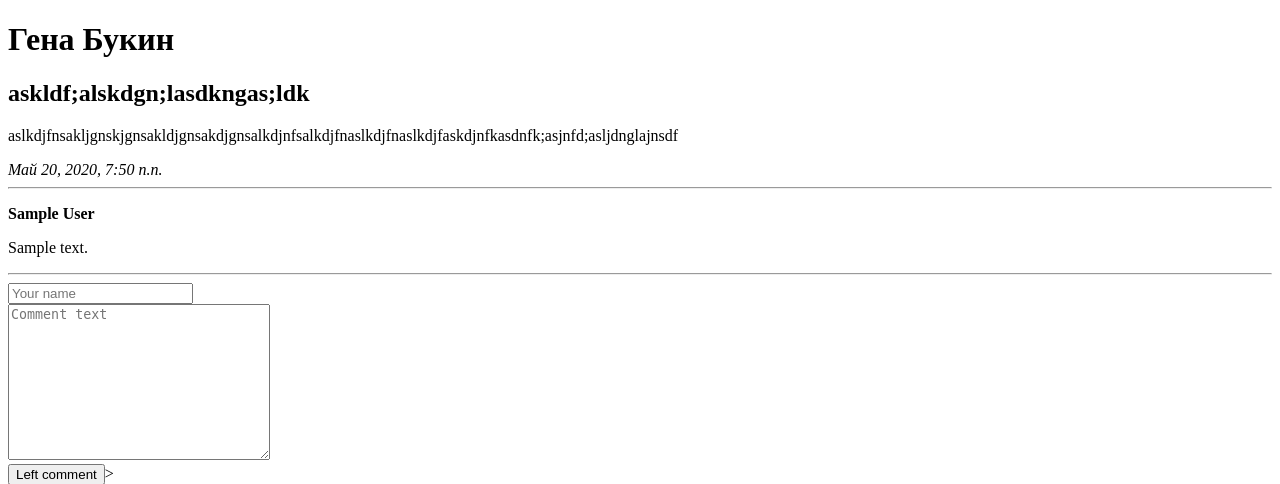
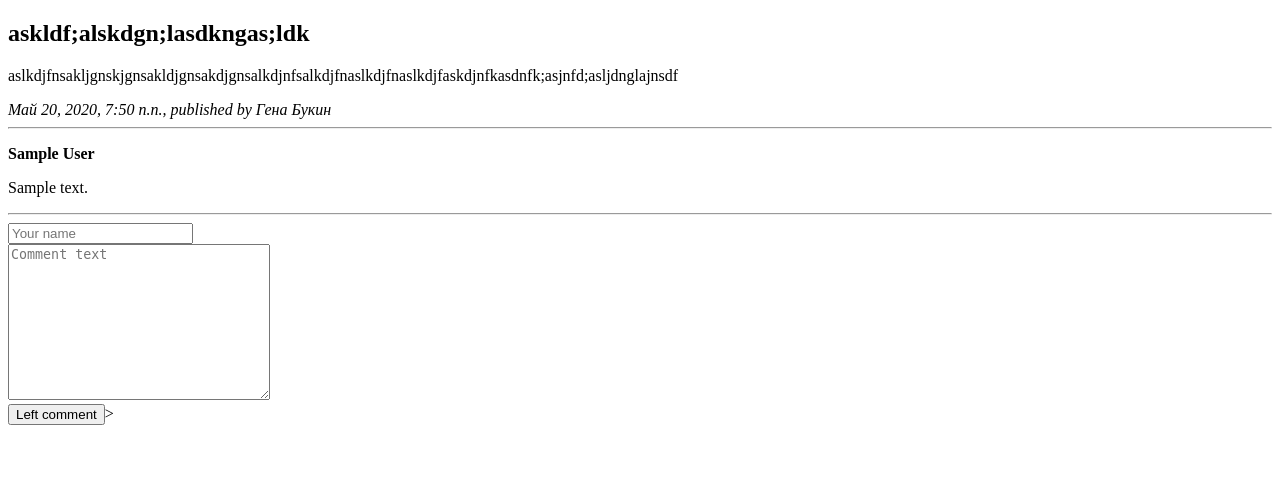
Before and after one commit to asnigirev/djangoblog, a Django app: page /articles/1/ in a window 1280 px wide. Shown: the top 484 px of the page. Run offline with Django 3.2, Linux system fonts and the light colour scheme; data comes from the database, SQL or seed files in the repository; tables that the repository leaves empty hold one stand-in row (values such as "Sample post").

Commit message:
change WP

```diff
--- a/templates/articles/detail.html
+++ b/templates/articles/detail.html
@@ -4,10 +4,9 @@
 
 {% block content %}
 
-    <h1>{{article.author.author_name}}</h1>
     <h2>{{article.article_title}}</h2>
     <p>{{article.article_text}}</p>
-    <em>{{article.pub_date}}</em>
+    <em>{{article.pub_date}}, published by {{article.author.author_name}}</em>
 
 
     {% if article.was_published_recently %}
```
